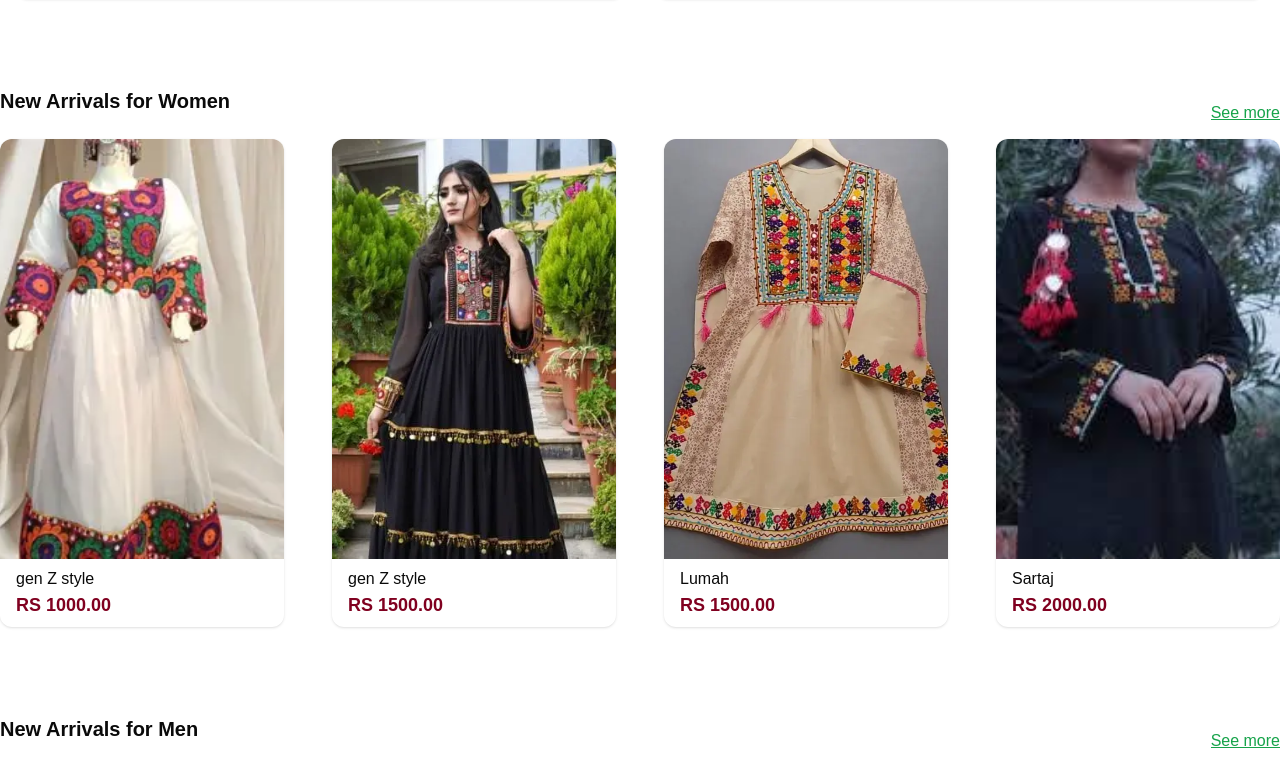
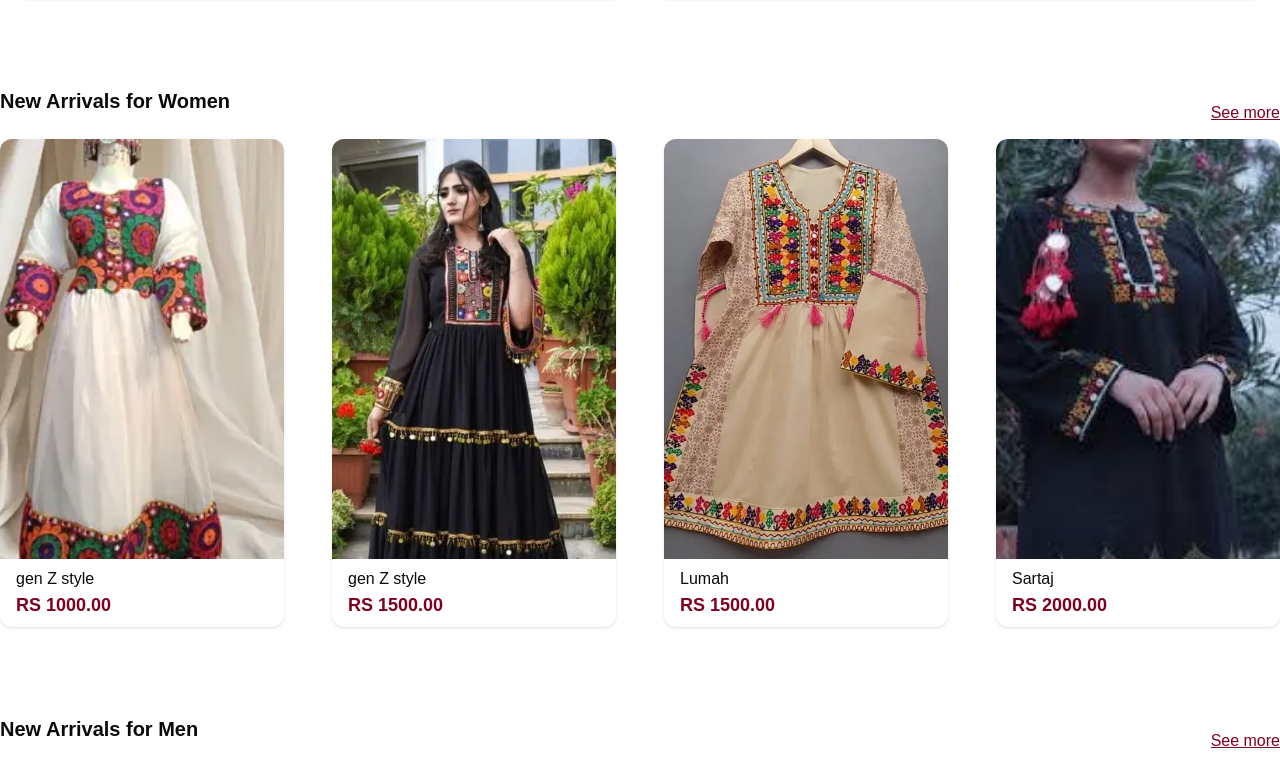
Before and after one commit to Mubashar1009/rivayati_libaass, a Next.js app: page / in a window 1280 px wide. Shown: the part 1177-1940 px from the top of the page. Built offline with nearby package versions, Linux system fonts and the light colour scheme.

Commit message:
update text

```diff
--- a/src/app/components/ProductCard.tsx
+++ b/src/app/components/ProductCard.tsx
@@ -8,7 +8,7 @@ export default function ProductCards({title,products} : {title:string,products:P
     <div className="container mx-auto py-8">
      <div className="flex justify-between items-center">
      <h4 className="text-xl font-semibold mb-6 ">{title}</h4>
-     <span className="text-green-600 underline line-clamp-2">See more</span>
+     <span className="text-[#800020] underline line-clamp-2">See more</span>
      </div>
       <div className="grid grid-cols-1 md:grid-cols-2 lg:grid-cols-4 gap-12">
         {products.map((product) => (
```
